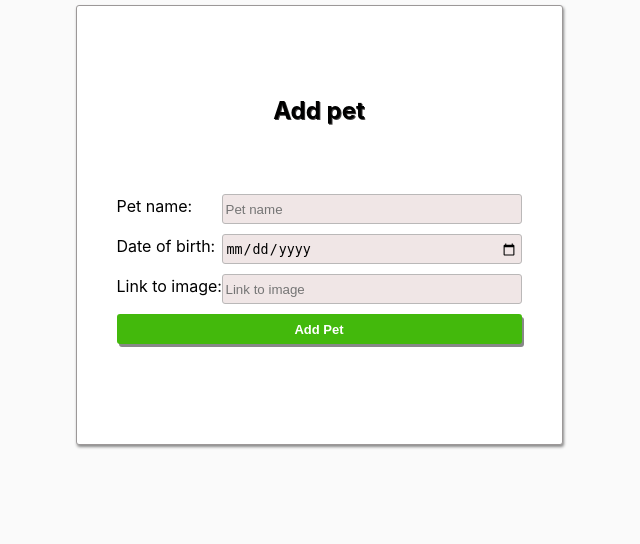
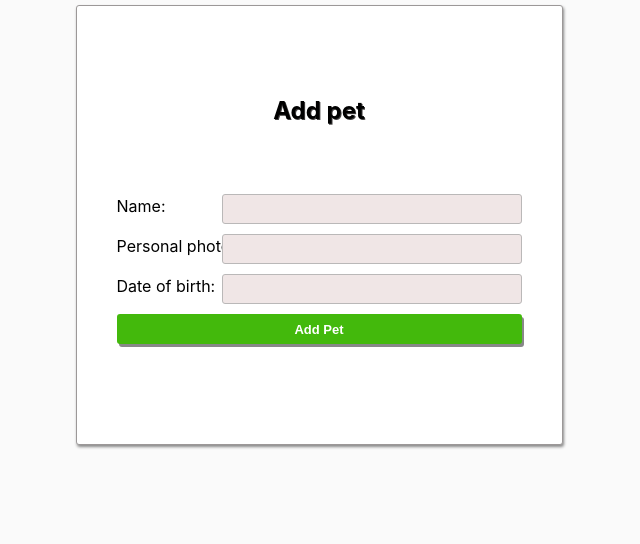
Before and after one commit to Stoyan-Rusev/petstagram, a Django app: page /pets/add/ in a window 1280 px wide. Shown: the part 145-689 px from the top of the page, without its empty margins (321-961 px from the left). Run offline with Django 5.2, Linux system fonts and the light colour scheme.

Commit message:
feat: Implemented add pet functionality

```diff
--- /dev/null
+++ b/petstagram/pets/forms.py
@@ -0,0 +1,9 @@
+from django import forms
+
+from petstagram.pets.models import Pet
+
+
+class PetAddForm(forms.ModelForm):
+    class Meta:
+        model = Pet
+        fields = ['name', 'personal_photo', 'date_of_birth']
--- a/petstagram/pets/views.py
+++ b/petstagram/pets/views.py
@@ -1,11 +1,23 @@
-from django.shortcuts import render
+from django.shortcuts import render, redirect
 
+from petstagram.pets.forms import PetAddForm
 from petstagram.pets.models import Pet
 
 
 # Create your views here.
 def pet_add_page(request):
-    return render(request, 'pets/pet-add-page.html')
+    form = PetAddForm(request.POST or None)
+
+    if request.method == 'POST':
+        if form.is_valid():
+            form.save()
+            return redirect('home-page')
+
+    context = {
+        'form': form,
+    }
+
+    return render(request, 'pets/pet-add-page.html', context=context)
 
 
 def pet_delete_page(request, username: str, pet_slug: str):
--- a/templates/pets/pet-add-page.html
+++ b/templates/pets/pet-add-page.html
@@ -1,30 +1,15 @@
 {% extends 'common/base.html' %}
 {% block content %}
 
-<!-- Start Add Pet Section-->
 <div class="edit-delete edit-photo">
     <h2>Add pet</h2>
 
-    <!-- Start Add Pet Form -->
-    <form action="#">
-        <p>
-            <label for="pet-name">Pet name: </label>
-            <input type="text" placeholder="Pet name">
-        </p>
-        <p>
-            <label for="pet-date">Date of birth: </label>
-            <input type="date">
-        </p>
-        <p>
-            <label for="pet-image">Link to image: </label>
-            <input type="text" placeholder="Link to image">
-        </p>
-        <!-- Add Pet Button -->
+    <form action="{% url 'pet-add' %}" method="post" >
+        {% csrf_token %}
+        {{ form.as_p }}
         <button class="add-btn" type="submit">Add Pet</button>
     </form>
-    <!-- End Add Pet Form -->
 
 </div>
-<!-- End Add Pet Section -->
 
 {% endblock %}
```
